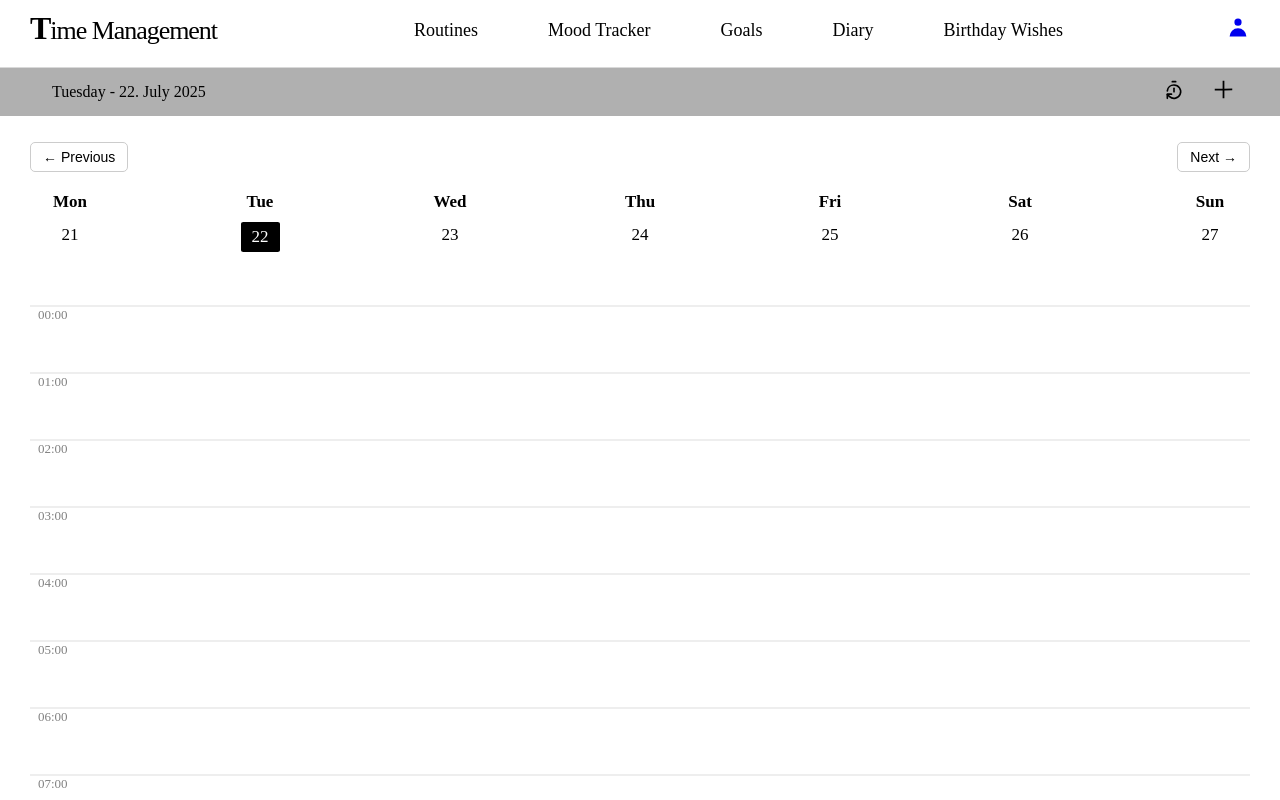
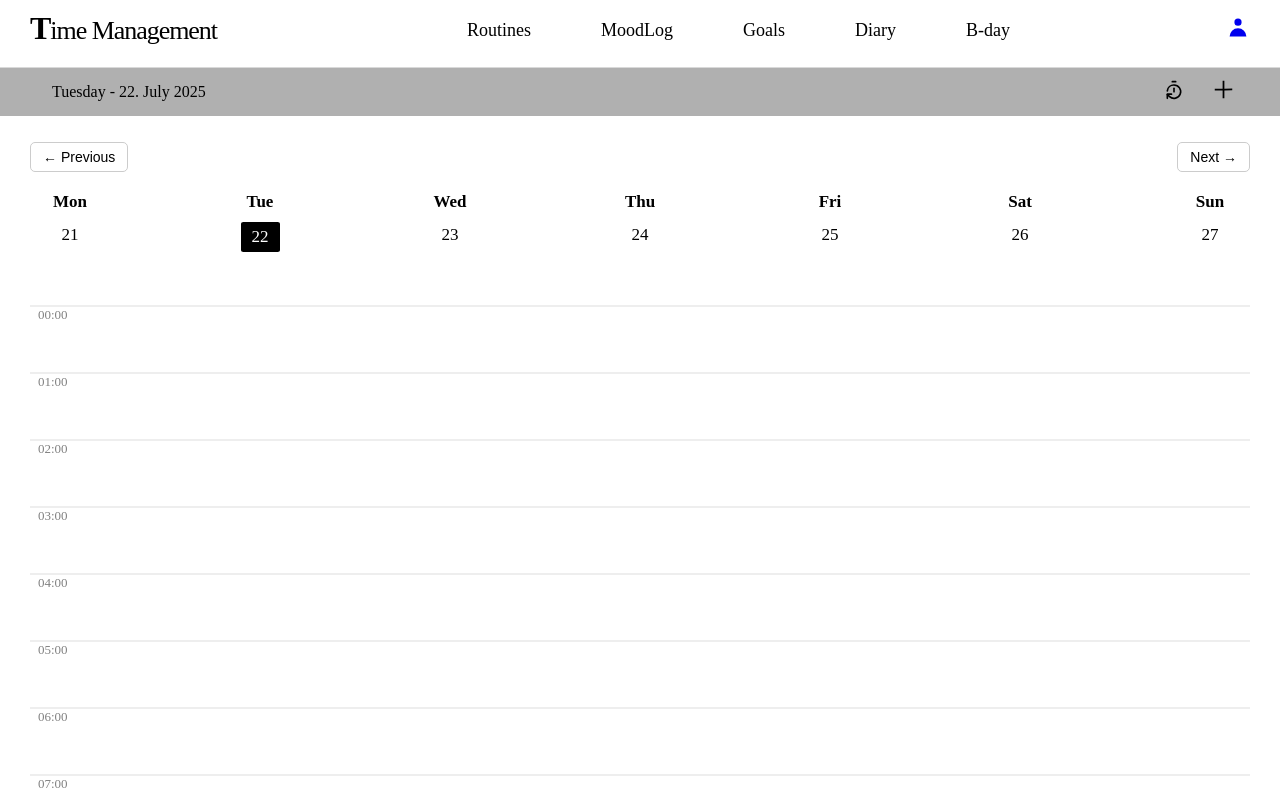
Before and after one commit to Somayeh5656/time, a React (Vite) app in the folder client/: page / in a window 1280 px wide. Shown: the top 800 px of the page. Built offline with nearby package versions, Linux system fonts and the light colour scheme.

Commit message:
new nav names

```diff
--- a/client/src/components/containers/navbar.jsx
+++ b/client/src/components/containers/navbar.jsx
@@ -41,12 +41,12 @@ const Navbar = ({loggedIn,setLoggedIn}) => {
         <nav className="desktop-menu">
           <ul>
             <li><Link to="/routines" onClick={()=> setMenuOpen(false)}>Routines</Link></li>
-             <li><Link to="/emotionReview" onClick={()=> setMenuOpen(false)}>Mood Tracker</Link></li>
+             <li><Link to="/emotionReview" onClick={()=> setMenuOpen(false)}>MoodLog</Link></li>
             <li><Link to="/goals"  onClick={()=> setMenuOpen(false)}>Goals</Link></li>
             <li><Link to="/diary" onClick={()=> setMenuOpen(false)}>Diary</Link></li>
 
 
-            <li><Link to="/birthday" onClick={()=>setMenuOpen(false)}>Birthday Wishes</Link></li>
+            <li><Link to="/birthday" onClick={()=>setMenuOpen(false)}>B-day</Link></li>
           </ul>
         </nav>
 
@@ -73,12 +73,12 @@ const Navbar = ({loggedIn,setLoggedIn}) => {
         </div>
         <ul>
             <li><Link to="/routines" onClick={()=> setMenuOpen(false)}>Routines</Link></li>
-             <li><Link to="/emotionReview" onClick={()=> setMenuOpen(false)}>Mood Tracker</Link></li>
+             <li><Link to="/emotionReview" onClick={()=> setMenuOpen(false)}>MoodLog</Link></li>
             <li><Link to="/goals" onClick={()=> setMenuOpen(false)}>Goals </Link></li>
              <li><Link to="/diary" onClick={()=> setMenuOpen(false)}>Diary</Link></li>
 
 
-            <li><Link to ="/birthday" onClick={()=>setMenuOpen(false)}>Birthday Wishes</Link></li>
+            <li><Link to ="/birthday" onClick={()=>setMenuOpen(false)}>B-day</Link></li>
             {loggedIn ? (
            <li><Link to="/account" className="logout-btn" onClick={()=>{handleLogout();toggleMenu();}}>Sign Out</Link ></li>
         ) : (
```
